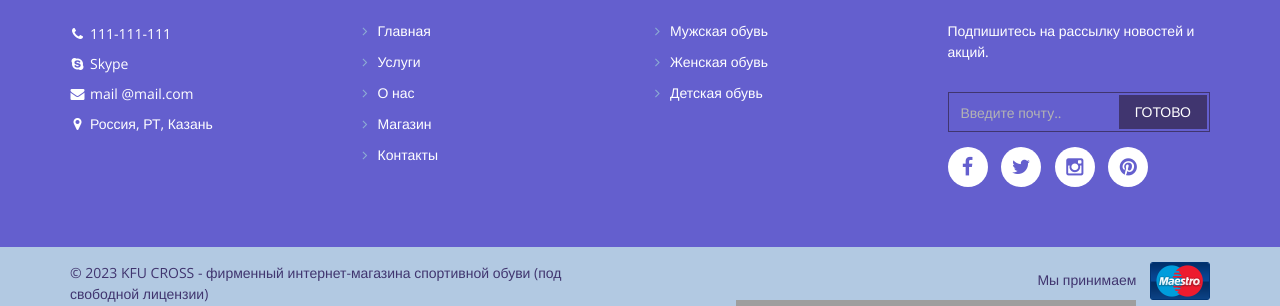
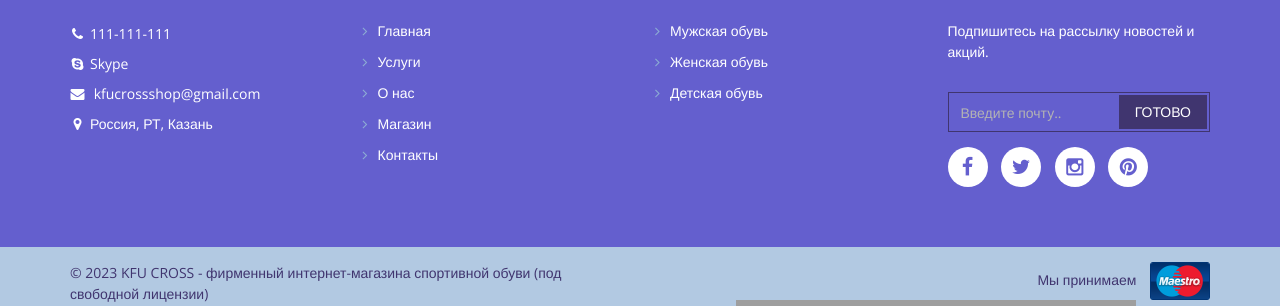
Before and after one commit to PythonGuySup/KFU_SHOP_11_313, a Django app: page / in a window 1280 px wide. Shown: the part 6174-6480 px from the top of the page. Run offline with Django 4.2, Linux system fonts and the light colour scheme; some libraries are stand-ins or nearby versions; grey boxes are pictures that could not be loaded.

Commit message:
Исправлены надписи снова и ALLOWED_HOSTS = ["*"] (ВСЕ IP-АДРЕСА РАЗРЕШЕНА В КАЧЕСТВЕ ХОСТОВ)

```diff
--- a/cross_store/templates/index.html
+++ b/cross_store/templates/index.html
@@ -1328,7 +1328,7 @@
                                             <h2 class="caption-title">Внимание акция!</h2>
                                             <div class="caption-price">Экономьте до 50% от заказа</div>
                                             <p class="caption-text">Стиль менеджмента, на первый взгляд, продуцирует фирменный стиль. Сегментация рынка, на первый взгляд, актаульна как никогда.</p>
-                                            <div><a class="btn btn-theme" href="{% static 'shop.html' %}">Заказать сейчас!</a></div>
+                                            <div><a class="btn btn-theme" href="shop.html">Заказать сейчас!</a></div>
                                         </div>
                                     </div>
                                 </div>
@@ -1574,8 +1574,7 @@
                                 <ul>
                                     <li><i class="fa fa-phone"></i>111-111-111</li>
                                     <li><i class="fa fa-skype"></i>Skype</li>
-                                    <li><i class="fa fa-envelope"></i><a href="mailto:#">mail
-                                        @mail.com</a></li>
+                                    <li><i class="fa fa-envelope"></i><a href="mailto:#"> kfucrossshop@gmail.com</a></li>
                                     <li><i class="fa fa-map-marker"></i>Россия, РТ, Казань</li>
                                 </ul>
                             </address>
```
Also changed, not shown: 1 other file.
